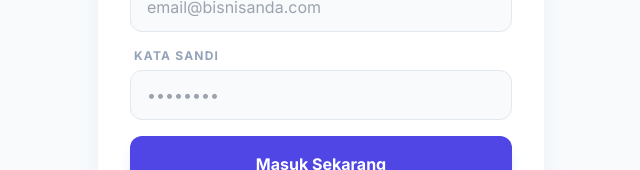
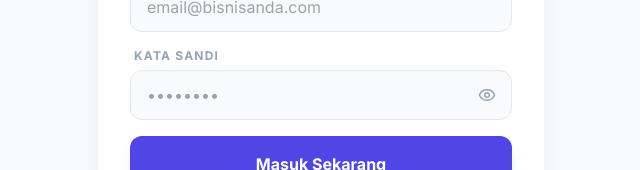
Before and after one commit to decotioprasetya/lotel.id-keuangan, a React (Vite) app: page / in a window 1280 px wide. Shown: the part 380-550 px from the top of the page, without its empty margins (319-959 px from the left). Built offline with nearby package versions, Linux system fonts and the light colour scheme.

Commit message:
Update Login.tsx

```diff
--- a/components/Login.tsx
+++ b/components/Login.tsx
@@ -1,7 +1,7 @@
-
 import React, { useState } from 'react';
 import { supabase } from '../utils/supabase';
-import { LogIn, UserPlus, ShieldCheck, Cloud, Loader2 } from 'lucide-react';
+// Tambahin Eye dan EyeOff di sini
+import { LogIn, UserPlus, ShieldCheck, Cloud, Loader2, Eye, EyeOff } from 'lucide-react';
 
 interface Props {
   onLoginSuccess: () => void;
@@ -13,6 +13,8 @@
   const [loading, setLoading] = useState(false);
   const [isRegister, setIsRegister] = useState(false);
   const [error, setError] = useState<string | null>(null);
+  // 1. Tambahin state buat kontrol sembunyi/lihat sandi
+  const [showPassword, setShowPassword] = useState(false);
 
   const handleAuth = async (e: React.FormEvent) => {
     e.preventDefault();
@@ -65,16 +67,28 @@
                 placeholder="email@bisnisanda.com"
               />
             </div>
+
             <div>
               <label className="block text-xs font-black text-slate-400 uppercase tracking-widest mb-1.5 ml-1">Kata Sandi</label>
+              {/* 2. Bungkus input dengan div relative supaya icon bisa ditaruh di dalam */}
+              <div className="relative">
                 <input
-                type="password"
+                  type={showPassword ? "text" : "password"} // 3. Tipe input berubah sesuai state
                   required
                   value={password}
                   onChange={(e) => setPassword(e.target.value)}
-                className="w-full bg-slate-50 border border-slate-200 rounded-xl px-4 py-3 outline-none focus:border-indigo-500 focus:ring-4 focus:ring-indigo-500/10 transition"
+                  className="w-full bg-slate-50 border border-slate-200 rounded-xl px-4 py-3 pr-12 outline-none focus:border-indigo-500 focus:ring-4 focus:ring-indigo-500/10 transition"
                   placeholder="••••••••"
                 />
+                {/* 4. Tombol mata */}
+                <button
+                  type="button" // Wajib type="button" biar gak auto-submit form
+                  onClick={() => setShowPassword(!showPassword)}
+                  className="absolute right-3 top-1/2 -translate-y-1/2 p-1 text-slate-400 hover:text-indigo-600 transition-colors"
+                >
+                  {showPassword ? <EyeOff size={18} /> : <Eye size={18} />}
+                </button>
+              </div>
             </div>
 
             {error && (
```
Lines whose indentation alone changed are shown as unchanged.
